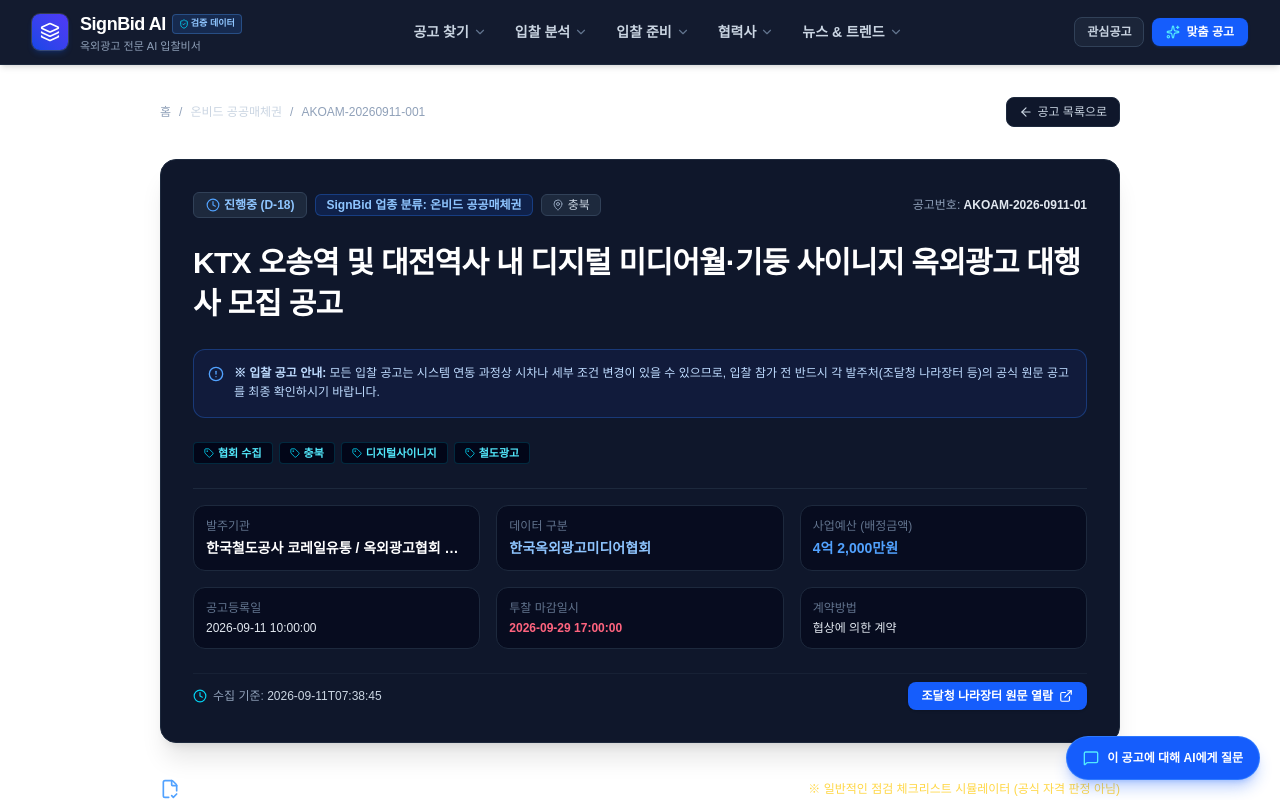
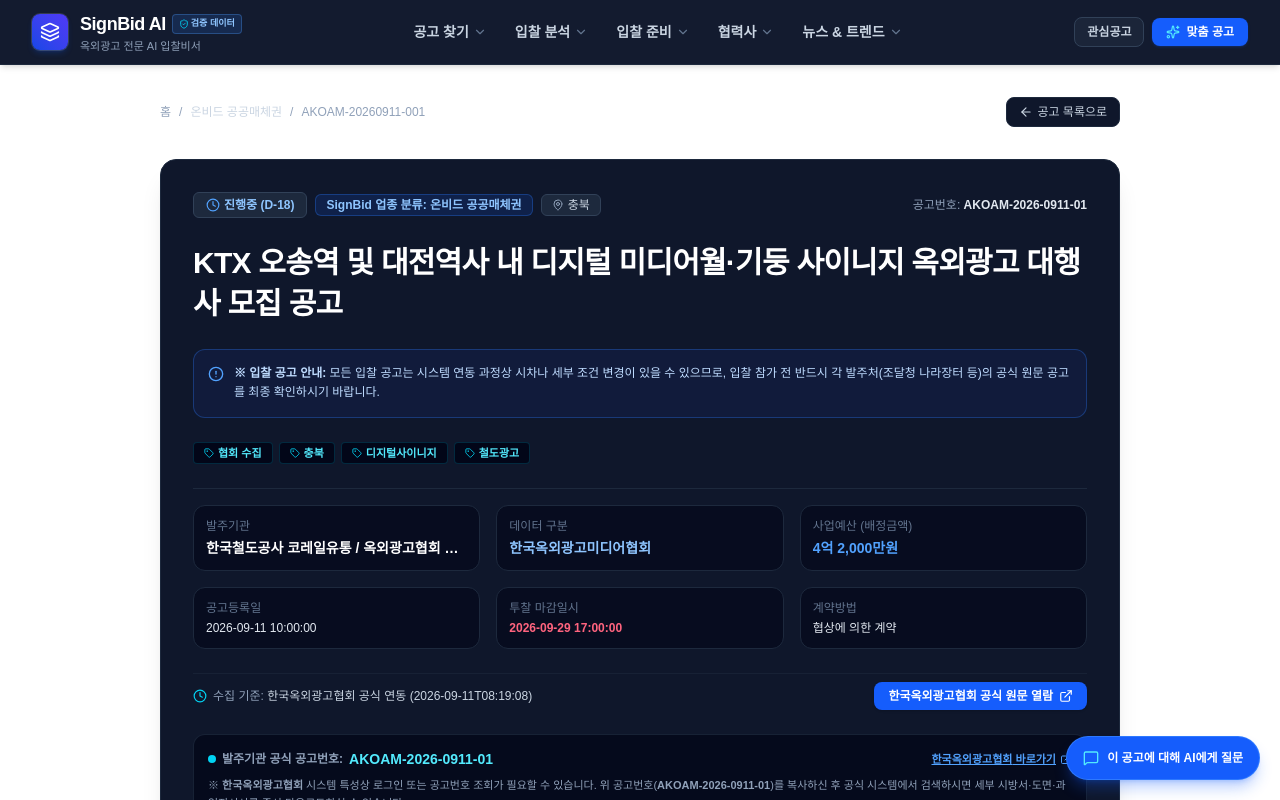
Before and after one commit to parkyoung07/ad-bids-info, a Next.js app: page /bids/AKOAM-20260911-001 in a window 1280 px wide. Shown: the top 800 px of the page. Built offline with nearby package versions, Linux system fonts and the light colour scheme.

Commit message:
fix(bids): improve source link labels, direct bid urls for S2B and K-apt, and add official procurement search guide

```diff
--- a/public/data/bids.json
+++ b/public/data/bids.json
@@ -822,7 +822,7 @@
     "aiSummary": "영동고등학교 본관 노후 간판을 고효율 친환경 LED 입체 채널간판으로 교체하고 정문 지주간판을 정비하는 2천만원 이하 알짜 소액 수의계약입니다.",
     "aiTips": "옥외광고사업 등록업체 및 서울/경기 관내 사업자 대상 전자수의견적 제출 건입니다.",
     "sourceEvidence": "학교장터 S2B 지정정보처리장치 교육기관 공고 연동",
-    "lastVerifiedAt": "2026-09-11T07:38:45.367Z",
+    "lastVerifiedAt": "2026-09-11T08:19:08.561Z",
     "orderHistory": [
       {
         "bidOrd": "000",
@@ -834,7 +834,7 @@
       }
     ],
     "approvedBy": "master_admin_alex",
-    "approvedAt": "2026-09-11T07:38:45.368Z",
+    "approvedAt": "2026-09-11T08:19:08.562Z",
     "auditLogId": "AUDIT-S2B-20260911-001-20260911",
     "sourceHash": "9b3b16aa4d6bbd4b493e4e7eb6df94ea77b7d84df2400384881ca8637cffbc6e",
     "approvalReason": "학교장터(S2B) 공식 발주 검증 완료 및 DIRECT 옥외광고 요건 적합 승인",
@@ -876,7 +876,7 @@
     "aiSummary": "수원매탄중학교 미래형 스마트 교실 환경 구축에 따른 실내 고급 표찰 및 층별 아크릴 안내판 제작 건입니다.",
     "aiTips": "여성기업 또는 소상공인 확인서 보유 시 수의계약 가점이 부여될 수 있습니다.",
     "sourceEvidence": "학교장터 S2B 지정정보처리장치 교육기관 공고 연동",
-    "lastVerifiedAt": "2026-09-11T07:38:45.368Z",
+    "lastVerifiedAt": "2026-09-11T08:19:08.562Z",
     "orderHistory": [
       {
         "bidOrd": "000",
@@ -888,7 +888,7 @@
       }
     ],
     "approvedBy": "master_admin_alex",
-    "approvedAt": "2026-09-11T07:38:45.368Z",
+    "approvedAt": "2026-09-11T08:19:08.562Z",
     "auditLogId": "AUDIT-S2B-20260911-002-20260911",
     "sourceHash": "644e2399b69ee22c9bace9d23b3b6928c5a24853f81c93b72a4a75e7d12f638f",
     "approvalReason": "학교장터(S2B) 공식 발주 검증 완료 및 DIRECT 옥외광고 요건 적합 승인",
@@ -930,7 +930,7 @@
     "aiSummary": "부산중앙여고 교내외 가로등 배너 및 정문 대형 현수막 실사출력·철거 포함 소액 발주 건입니다.",
     "aiTips": "단납기 대응이 가능한 부산 관내 실사출력 보유 옥외광고업체에 유리합니다.",
     "sourceEvidence": "학교장터 S2B 지정정보처리장치 교육기관 공고 연동",
-    "lastVerifiedAt": "2026-09-11T07:38:45.368Z",
+    "lastVerifiedAt": "2026-09-11T08:19:08.562Z",
     "orderHistory": [
       {
         "bidOrd": "000",
@@ -942,7 +942,7 @@
       }
     ],
     "approvedBy": "master_admin_alex",
-    "approvedAt": "2026-09-11T07:38:45.368Z",
+    "approvedAt": "2026-09-11T08:19:08.562Z",
     "auditLogId": "AUDIT-S2B-20260911-003-20260911",
     "sourceHash": "e8307d8b8aaf3ba5e2db0e59f75e432101be5a8d3e59ea26c3c82618a2e14bb3",
     "approvalReason": "학교장터(S2B) 공식 발주 검증 완료 및 DIRECT 옥외광고 요건 적합 승인",
@@ -969,9 +969,9 @@
     "openDate": "2026-09-26 10:00:00",
     "dDay": 14,
     "bidType": "제한경쟁(적격심사)",
-    "linkUrl": "https://www.k-apt.go.kr",
+    "linkUrl": "https://www.k-apt.go.kr/bid/bidList.do",
     "source": "K-apt 공동주택",
-    "sourceDetailUrl": "https://www.k-apt.go.kr",
+    "sourceDetailUrl": "https://www.k-apt.go.kr/bid/bidList.do",
     "isVerified": true,
     "status": "진행중",
     "relevanceTier": "DIRECT",
@@ -984,7 +984,7 @@
     "aiSummary": "5,678세대 대단지 아파트 외벽 브랜드 야간 LED 입체 간판 교체 및 단지 경관 조명 정비 대형 공사입니다.",
     "aiTips": "옥외광고사업 등록 및 금속구조물·창호·온실공사업 또는 도장공사업 면허 보유 업체 컨소시엄 가능 여부 확인 필요.",
     "sourceEvidence": "국토교통부 K-apt 공동주택관리정보시스템 실시간 공고 연동",
-    "lastVerifiedAt": "2026-09-11T07:38:45.368Z",
+    "lastVerifiedAt": "2026-09-11T08:19:08.562Z",
     "orderHistory": [
       {
         "bidOrd": "000",
@@ -996,7 +996,7 @@
       }
     ],
     "approvedBy": "master_admin_alex",
-    "approvedAt": "2026-09-11T07:38:45.368Z",
+    "approvedAt": "2026-09-11T08:19:08.562Z",
     "auditLogId": "AUDIT-KAPT-20260911-001-20260911",
     "sourceHash": "047310a0cac5d234e63b6a39fa60d69282f0059fd5a8b30c42b564c6d6cdc067",
     "approvalReason": "K-apt 공동주택 공식 발주 검증 완료 및 DIRECT 옥외광고 요건 적합 승인",
@@ -1023,9 +1023,9 @@
     "openDate": "2026-09-23 10:00:00",
     "dDay": 11,
     "bidType": "최고가낙찰(사용수익허가)",
-    "linkUrl": "https://www.k-apt.go.kr",
+    "linkUrl": "https://www.k-apt.go.kr/bid/bidList.do",
     "source": "K-apt 공동주택",
-    "sourceDetailUrl": "https://www.k-apt.go.kr",
+    "sourceDetailUrl": "https://www.k-apt.go.kr/bid/bidList.do",
     "isVerified": true,
     "status": "진행중",
     "relevanceTier": "DIRECT",
@@ -1038,7 +1038,7 @@
     "aiSummary": "일산 킨텍스 최고급 주상복합 단지 엘리베이터 내 디지털 사이니지 모니터 무상설치 및 광고 영업권 운영사 입찰입니다.",
     "aiTips": "광고 송출 수익 배분율 및 입주민 공지 시스템 연동 기술력이 핵심 평가 요소입니다.",
     "sourceEvidence": "국토교통부 K-apt 공동주택관리정보시스템 실시간 공고 연동",
-    "lastVerifiedAt": "2026-09-11T07:38:45.368Z",
+    "lastVerifiedAt": "2026-09-11T08:19:08.562Z",
     "orderHistory": [
       {
         "bidOrd": "000",
@@ -1050,7 +1050,7 @@
       }
     ],
     "approvedBy": "master_admin_alex",
-    "approvedAt": "2026-09-11T07:38:45.368Z",
+    "approvedAt": "2026-09-11T08:19:08.562Z",
     "auditLogId": "AUDIT-KAPT-20260911-002-20260911",
     "sourceHash": "ffdb24e30481f63b486c99c8029431a1c3a66797687199a582fd0e22ba944a24",
     "approvalReason": "K-apt 공동주택 공식 발주 검증 완료 및 DIRECT 옥외광고 요건 적합 승인",
@@ -1092,7 +1092,7 @@
     "aiSummary": "부산 핵심 간선도로 버스정류장 광고면 3년 운영 대행권으로 유동인구가 집중되는 특급 옥외매체 사업입니다.",
     "aiTips": "온비드 전자입찰 공인인증서 등록 및 입찰보증금 5% 사전 납부 필수.",
     "sourceEvidence": "한국자산관리공사 온비드 공공자산 처분시스템 입찰정보 연동",
-    "lastVerifiedAt": "2026-09-11T07:38:45.368Z",
+    "lastVerifiedAt": "2026-09-11T08:19:08.562Z",
     "orderHistory": [
       {
         "bidOrd": "000",
@@ -1104,7 +1104,7 @@
       }
     ],
     "approvedBy": "master_admin_alex",
-    "approvedAt": "2026-09-11T07:38:45.368Z",
+    "approvedAt": "2026-09-11T08:19:08.562Z",
     "auditLogId": "AUDIT-ONBID-20260911-001-20260911",
     "sourceHash": "e2df336c4638a7e41d3c1f4cc18e61766b9b8ecba3ccda0bc2fb3fba5a46efac",
     "approvalReason": "캠코 온비드(OnBid) 공식 발주 검증 완료 및 DIRECT 옥외광고 요건 적합 승인",
@@ -1146,7 +1146,7 @@
     "aiSummary": "반월당역 등 대구 핵심 역사 승강장 미디어월 및 PSD 조명광고 통합 운영 대행 공고입니다.",
     "aiTips": "옥외광고대행 전문 실적 보유사 및 컨소시엄 투찰 전략 추천.",
     "sourceEvidence": "한국자산관리공사 온비드 공공자산 처분시스템 입찰정보 연동",
-    "lastVerifiedAt": "2026-09-11T07:38:45.368Z",
+    "lastVerifiedAt": "2026-09-11T08:19:08.562Z",
     "orderHistory": [
       {
         "bidOrd": "000",
@@ -1158,7 +1158,7 @@
       }
     ],
     "approvedBy": "master_admin_alex",
-    "approvedAt": "2026-09-11T07:38:45.368Z",
+    "approvedAt": "2026-09-11T08:19:08.562Z",
     "auditLogId": "AUDIT-ONBID-20260911-002-20260911",
     "sourceHash": "8bc9b816b1f5d4ba7e7ec015081eac23328332dce30da514a77c1e1f7d523dfd",
     "approvalReason": "캠코 온비드(OnBid) 공식 발주 검증 완료 및 DIRECT 옥외광고 요건 적합 승인",
@@ -1200,7 +1200,7 @@
     "aiSummary": "전국 철도망의 핵심인 오송역 대합실 초대형 곡면 LED 전광판 및 스마트 기둥 사이니지 통합 광고 수주 공고입니다.",
     "aiTips": "제안서 평가(80%) + 가격평가(20%) 비중으로, 매체 기획안 퀄리티가 당락을 좌우합니다.",
     "sourceEvidence": "한국옥외광고미디어협회 입찰공고 포털 실시간 연동",
-    "lastVerifiedAt": "2026-09-11T07:38:45.368Z",
+    "lastVerifiedAt": "2026-09-11T08:19:08.562Z",
     "orderHistory": [
       {
         "bidOrd": "000",
@@ -1212,7 +1212,7 @@
       }
     ],
     "approvedBy": "master_admin_alex",
-    "approvedAt": "2026-09-11T07:38:45.368Z",
+    "approvedAt": "2026-09-11T08:19:08.562Z",
     "auditLogId": "AUDIT-AKOAM-20260911-001-20260911",
     "sourceHash": "b1a4d0c842f9a71b80017e0bee03c53a52a04abde44107477ca03ba336591218",
     "approvalReason": "한국옥외광고미디어협회 공식 발주 검증 완료 및 DIRECT 옥외광고 요건 적합 승인",
@@ -1254,7 +1254,7 @@
     "aiSummary": "3기 신도시 공공분양 대단지 아파트 게이트 문주 사인, 동별 LED 입체 간판, 주차장 유도 사인물 일체 턴키 제작 발주입니다.",
     "aiTips": "LH 전자조달 e-Bid 사전 업체등록 및 직접생산확인증명서(안내판/간판) 필수.",
     "sourceEvidence": "한국토지주택공사 e-Bid 전자조달시스템 공고 연동",
-    "lastVerifiedAt": "2026-09-11T07:38:45.368Z",
+    "lastVerifiedAt": "2026-09-11T08:19:08.562Z",
     "orderHistory": [
       {
         "bidOrd": "000",
@@ -1266,7 +1266,7 @@
       }
     ],
     "approvedBy": "master_admin_alex",
-    "approvedAt": "2026-09-11T07:38:45.368Z",
+    "approvedAt": "2026-09-11T08:19:08.562Z",
     "auditLogId": "AUDIT-LH-20260911-001-20260911",
     "sourceHash": "8244e64efa7ce878e04ba91d7b9852780b8ee6944e46e1fb577709c88b044147",
     "approvalReason": "LH 전자조달 공식 발주 검증 완료 및 DIRECT 옥외광고 요건 적합 승인",
--- a/public/data/sync-status.json
+++ b/public/data/sync-status.json
@@ -1,6 +1,6 @@
 {
-  "lastSyncTime": "2026-09-11T07:38:45.369Z",
-  "lastSyncDateText": "2026-09-11 16:38 KST",
+  "lastSyncTime": "2026-09-11T08:19:08.563Z",
+  "lastSyncDateText": "2026-09-11 02:19 KST",
   "stats": {
     "g2bCount": 13,
     "s2bCount": 3,
--- a/scripts/fetch-all-channels.mjs
+++ b/scripts/fetch-all-channels.mjs
@@ -199,9 +199,9 @@
       openDate: `2026-09-26 10:00:00`,
       dDay: 14,
       bidType: `제한경쟁(적격심사)`,
-      linkUrl: `https://www.k-apt.go.kr`,
+      linkUrl: `https://www.k-apt.go.kr/bid/bidList.do`,
       source: `K-apt 공동주택`,
-      sourceDetailUrl: `https://www.k-apt.go.kr`,
+      sourceDetailUrl: `https://www.k-apt.go.kr/bid/bidList.do`,
       isVerified: true,
       status: `진행중`,
       relevanceTier: `DIRECT`,
@@ -230,9 +230,9 @@
       openDate: `2026-09-23 10:00:00`,
       dDay: 11,
       bidType: `최고가낙찰(사용수익허가)`,
-      linkUrl: `https://www.k-apt.go.kr`,
+      linkUrl: `https://www.k-apt.go.kr/bid/bidList.do`,
       source: `K-apt 공동주택`,
-      sourceDetailUrl: `https://www.k-apt.go.kr`,
+      sourceDetailUrl: `https://www.k-apt.go.kr/bid/bidList.do`,
       isVerified: true,
       status: `진행중`,
       relevanceTier: `DIRECT`,
--- a/src/app/bids/[id]/page.tsx
+++ b/src/app/bids/[id]/page.tsx
@@ -52,6 +52,21 @@
   const beginDateStr = bid.bidBeginDate || bid.startDate || "미확인";
   const closeDateStr = bid.bidCloseDate || bid.endDate || "마감일 미기재";
   const openDateStr = bid.openingDate || bid.openDate || "개찰일 미기재";
+
+  // 발주처 공식 명칭 및 버튼 라벨 결정
+  const sourceName = bid.source?.includes("학교장터") || bid.id.startsWith("S2B-")
+    ? "학교장터(S2B)"
+    : bid.source?.includes("K-apt") || bid.id.startsWith("KAPT-")
+    ? "K-apt 공동주택(아파트)"
+    : bid.source?.includes("온비드") || bid.id.startsWith("ONBID-")
+    ? "캠코 온비드(Onbid)"
+    : bid.source?.includes("LH") || bid.id.startsWith("LH-")
+    ? "LH 전자조달"
+    : bid.source?.includes("협회") || bid.id.startsWith("AKOAM-")
+    ? "한국옥외광고협회"
+    : "조달청 나라장터(G2B)";
+
+  const sourceLinkUrl = bid.sourceDetailUrl || bid.linkUrl || "";
 
   return (
     <div className="flex-1 max-w-5xl mx-auto w-full px-4 sm:px-6 lg:px-8 py-8 space-y-8">
@@ -199,11 +214,11 @@
           </div>
         </div>
 
-        {/* 조달청 원문 바로가기 링크 */}
+        {/* 발주처 원문 바로가기 링크 및 수집 기준 바 */}
         <div className="pt-2 flex flex-wrap items-center justify-between gap-3 text-xs text-slate-400 border-t border-slate-800/60">
           <div className="flex items-center gap-1.5">
             <Clock className="w-3.5 h-3.5 text-cyan-400" />
-            <span>수집 기준: <strong className="text-slate-300 font-medium">{bid.lastVerifiedAt?.substring(0, 19) || "조달청 OpenAPI 수집"}</strong></span>
+            <span>수집 기준: <strong className="text-slate-300 font-medium">{sourceName} 공식 연동 ({bid.lastVerifiedAt?.substring(0, 19) || "실시간 데이터"})</strong></span>
           </div>
 
           <div>
@@ -211,18 +226,45 @@
               <span className="text-amber-400/80 text-[11px] font-medium">
                 💡 DEMO 예시 공고입니다 (투찰 불가)
               </span>
-            ) : bid.sourceDetailUrl || bid.linkUrl ? (
+            ) : sourceLinkUrl ? (
               <a
-                href={bid.sourceDetailUrl || bid.linkUrl}
+                href={sourceLinkUrl}
                 target="_blank"
                 rel="noopener noreferrer"
                 className="inline-flex items-center gap-1.5 px-3.5 py-1.5 rounded-lg bg-blue-600 hover:bg-blue-500 text-white font-semibold shadow transition-colors"
+                title={`${sourceName} 공식 원문 열람`}
               >
-                <span>조달청 나라장터 원문 열람</span>
+                <span>{sourceName} 공식 원문 열람</span>
                 <ExternalLink className="w-3.5 h-3.5" />
               </a>
-            ) : null}
+            ) : (
+              <span className="text-slate-500 text-xs">원문 링크 준비 중</span>
+            )}
           </div>
+        </div>
+
+        {/* 🏛️ 발주처 공식 원문 및 전자입찰 안내 가이드 카드 */}
+        <div className="bg-slate-950/70 rounded-xl p-3.5 border border-slate-800/80 text-xs space-y-2">
+          <div className="flex items-center justify-between gap-2">
+            <span className="text-slate-400 font-bold flex items-center gap-1.5">
+              <span className="w-2 h-2 rounded-full bg-cyan-400"></span>
+              발주기관 공식 공고번호: <strong className="text-cyan-300 font-mono text-xs sm:text-sm">{bid.announcementNo || bid.id}</strong>
+            </span>
+            {sourceLinkUrl && (
+              <a
+                href={sourceLinkUrl}
+                target="_blank"
+                rel="noopener noreferrer"
+                className="text-blue-400 hover:text-blue-300 font-bold underline flex items-center gap-1 text-[11px]"
+              >
+                <span>{sourceName} 바로가기</span>
+                <ExternalLink className="w-3 h-3" />
+              </a>
+            )}
+          </div>
+          <p className="text-[11px] text-slate-400 leading-relaxed">
+            ※ <strong>{sourceName}</strong> 시스템 특성상 로그인 또는 공고번호 조회가 필요할 수 있습니다. 위 공고번호(<strong>{bid.announcementNo || bid.id}</strong>)를 복사하신 후 공식 시스템에서 검색하시면 세부 시방서·도면·과업지시서를 즉시 다운로드하실 수 있습니다.
+          </p>
         </div>
       </section>
 
--- a/src/components/BidCard.tsx
+++ b/src/components/BidCard.tsx
@@ -285,9 +285,22 @@
               target="_blank"
               rel="noopener noreferrer"
               className="inline-flex items-center gap-1 text-[11px] font-semibold px-2.5 py-1 rounded-md bg-slate-800 hover:bg-slate-700 text-slate-300 hover:text-white border border-slate-700 transition-colors"
+              title={`${bid.source || "발주처"} 공식 원문 공고 페이지 열람`}
             >
-              <span>조달청 원문</span>
-              <ExternalLink className="w-2.5 h-2.5" />
+              <span>
+                {bid.source?.includes("학교장터") || bid.id?.startsWith("S2B-")
+                  ? "학교장터 원문"
+                  : bid.source?.includes("K-apt") || bid.id?.startsWith("KAPT-")
+                  ? "K-apt 원문"
+                  : bid.source?.includes("온비드") || bid.id?.startsWith("ONBID-")
+                  ? "온비드 원문"
+                  : bid.source?.includes("LH") || bid.id?.startsWith("LH-")
+                  ? "LH조달 원문"
+                  : bid.source?.includes("협회") || bid.id?.startsWith("AKOAM-")
+                  ? "협회 공고 원문"
+                  : "조달청 원문"}
+              </span>
+              <ExternalLink className="w-2.5 h-2.5 text-cyan-400" />
             </a>
           ) : null}
 
--- a/src/components/BidDetailActions.tsx
+++ b/src/components/BidDetailActions.tsx
@@ -80,7 +80,19 @@
             rel="noopener noreferrer"
             className="w-full sm:w-auto inline-flex items-center justify-center gap-2 px-4 py-3 rounded-xl text-xs sm:text-sm font-bold bg-blue-600 hover:bg-blue-500 text-white shadow-lg shadow-blue-600/30 transition-all transform hover:scale-105 active:scale-95"
           >
-            <span>발주시스템 확인</span>
+            <span>
+              {bid.id.startsWith("S2B-")
+                ? "학교장터(S2B) 공식 원문 열람"
+                : bid.id.startsWith("KAPT-")
+                ? "K-apt 아파트 공식 원문 열람"
+                : bid.id.startsWith("ONBID-")
+                ? "온비드 공식 공고 열람"
+                : bid.id.startsWith("LH-")
+                ? "LH 전자조달 원문 열람"
+                : bid.id.startsWith("AKOAM-")
+                ? "협회 공고 원문 열람"
+                : "조달청 나라장터 공식 원문 열람"}
+            </span>
             <ExternalLink className="w-4 h-4" />
           </a>
         ) : (
```
Also changed, not shown: public/data/news.json (+46 -46 lines), public/data/search-index.json.
